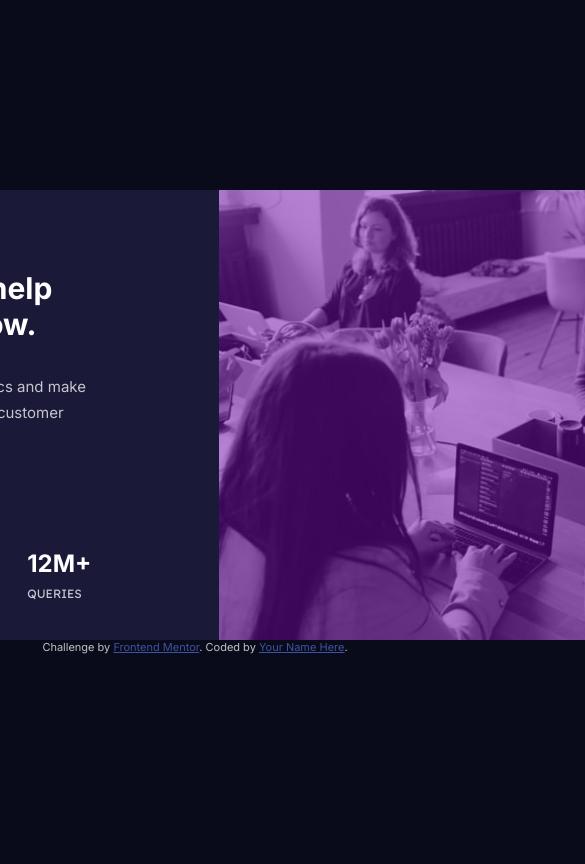
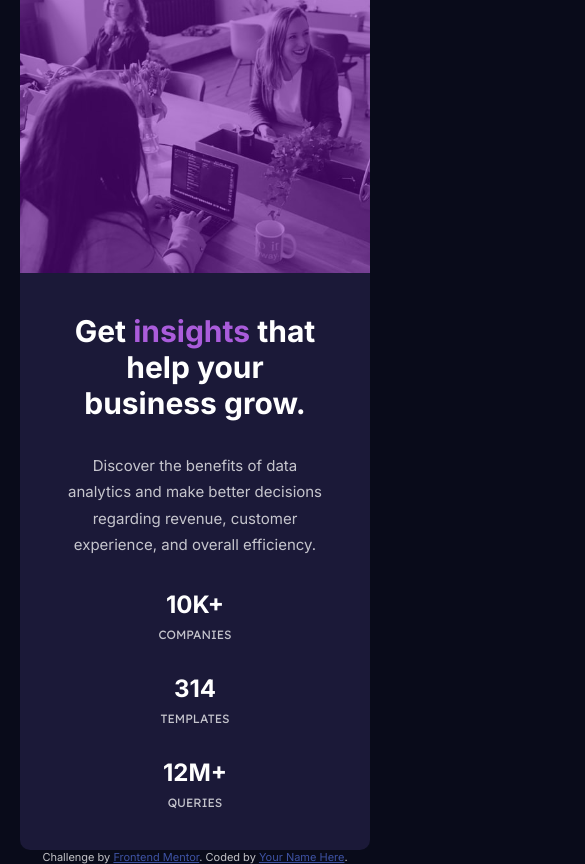
Before and after one commit to DylanMathews/StatsPreviewCardComponent, a plain HTML site: page index.html in a window 390 px wide. Shown: the top 864 px of the page, 585 px wide, since content can reach past the window. Drawn offline with Linux system fonts and the light colour scheme.

Commit message:
Add styling for mobile devices
In order to fit mobile styles, adjustments to flex directions, padding,
and image properties were necessary:
- The content has reduced padding.
- The image is given responsive sizing through max-width and object-fit.
- The stats container is flex-column with reduced gap and margin.

```diff
--- a/style.css
+++ b/style.css
@@ -81,3 +81,29 @@ body {
     height: 100%;
     opacity: 0.5;
 }
+
+@media only screen and (max-width: 1000px) {
+    .card {
+        flex-direction: column;
+        max-width: 350px;
+        text-align: center;
+    }
+
+    .card > .content {
+        padding: 2.5rem;
+    }
+
+    .card > .content > .stats {
+        flex-direction: column;
+        margin-top: 0;
+        gap: 2rem;
+    }
+    .card > picture {
+        order: -1;
+    }
+
+    .card > picture > img {
+        object-fit: cover;
+        width: 100%;
+    }
+}
```
